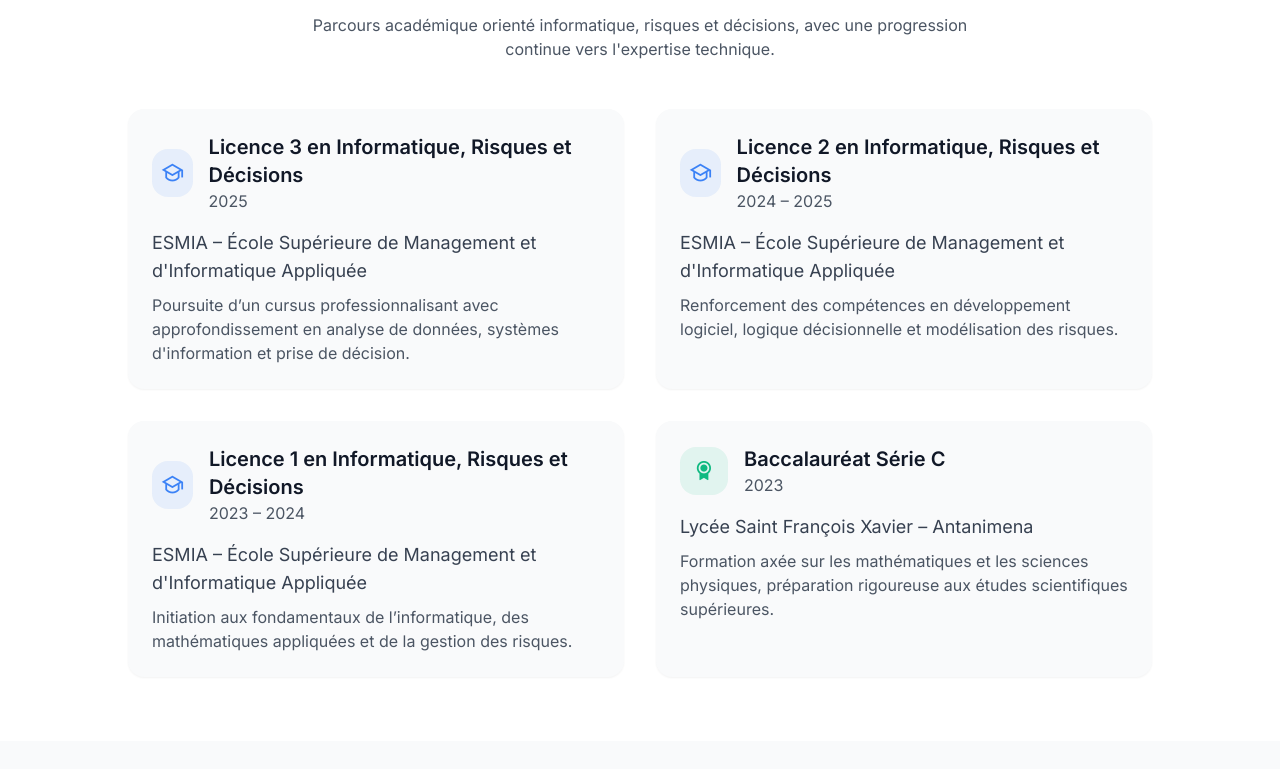
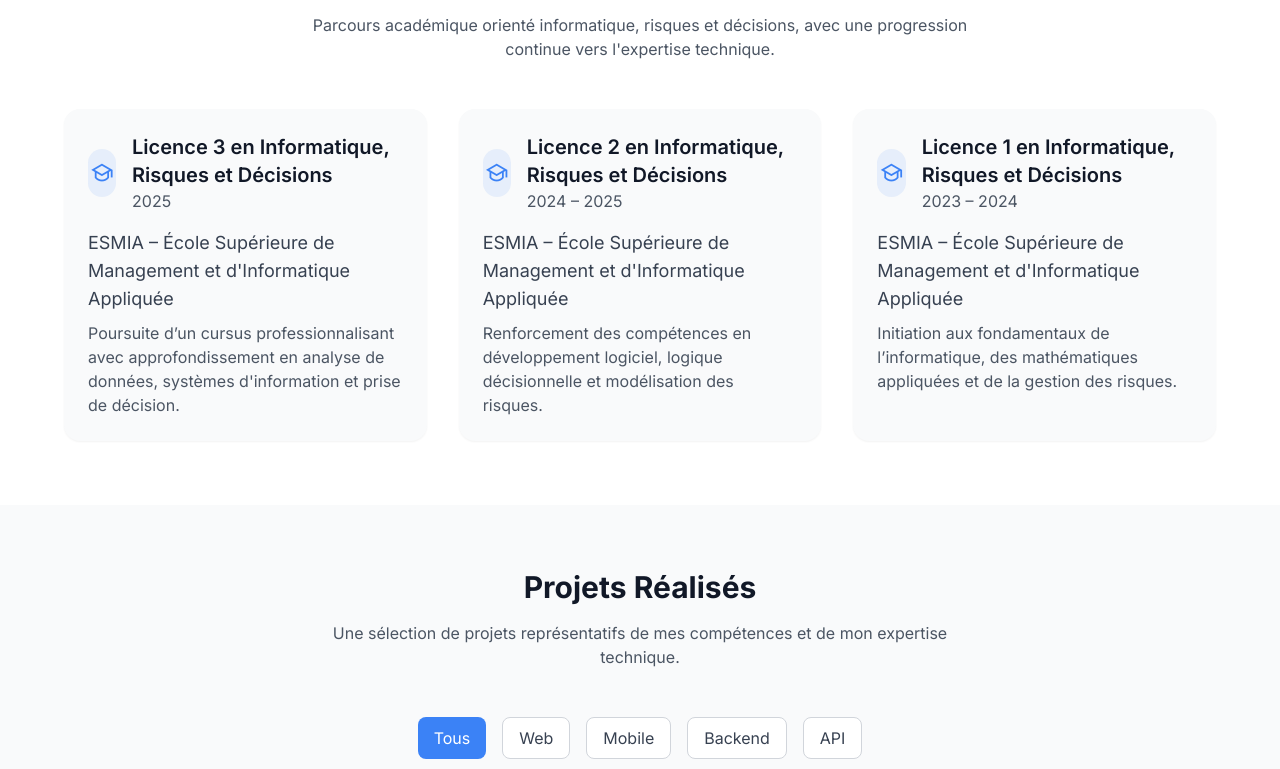
Before and after one commit to MixMaster2005/PortFolio, a plain HTML site: page index.html in a window 1280 px wide. Shown: the part 3159-3928 px from the top of the page. Drawn offline with nearby package versions, Linux system fonts and the light colour scheme.

Commit message:
Ze tian'ny ankizy

```diff
--- a/index.html
+++ b/index.html
@@ -747,7 +747,8 @@
                 <p class="text-gray-600 max-w-2xl mx-auto">Parcours académique orienté informatique, risques et
                     décisions, avec une progression continue vers l'expertise technique.</p>
             </div>
-            <div class="grid grid-cols-1 md:grid-cols-2 gap-8 max-w-5xl mx-auto">
+            <div class="grid grid-cols-1 md:grid-cols-3 gap-8 max-w-6xl mx-auto">
+
                 <!-- Licence 3 -->
                 <div class="bg-gray-50 rounded-lg p-6 shadow-sm">
                     <div class="flex items-center mb-4">
@@ -799,7 +800,7 @@
                     <p class="text-gray-600">Initiation aux fondamentaux de l’informatique, des mathématiques appliquées
                         et de la gestion des risques.</p>
                 </div>
-                <!-- Baccalauréat -->
+                <!-- Baccalauréat
                 <div class="bg-gray-50 rounded-lg p-6 shadow-sm">
                     <div class="flex items-center mb-4">
                         <div class="w-12 h-12 flex items-center justify-center bg-secondary/10 rounded-lg mr-4">
@@ -815,6 +816,7 @@
                         rigoureuse aux études scientifiques supérieures.</p>
                 </div>
             </div>
+            -->
         </div>
     </section>
 
```
